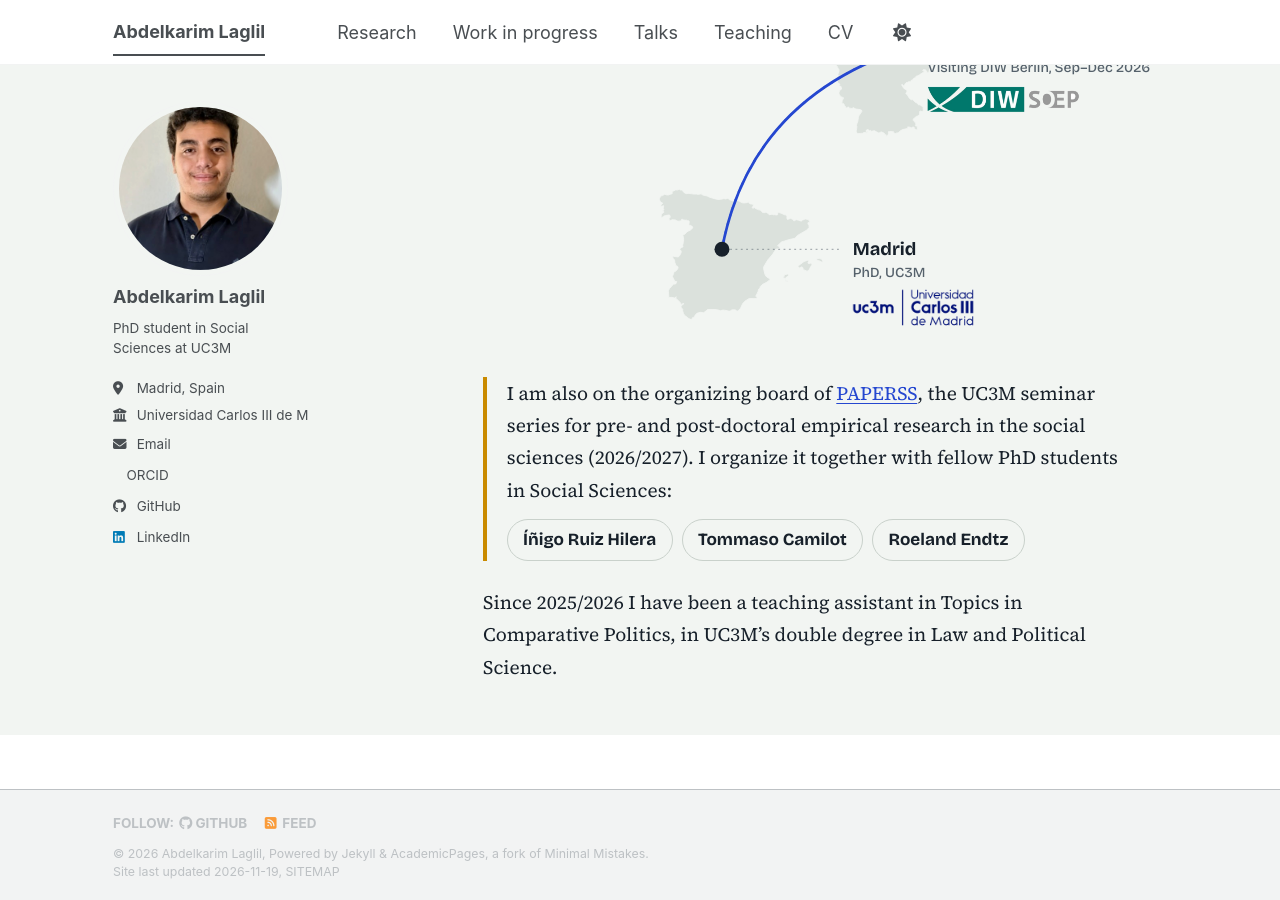
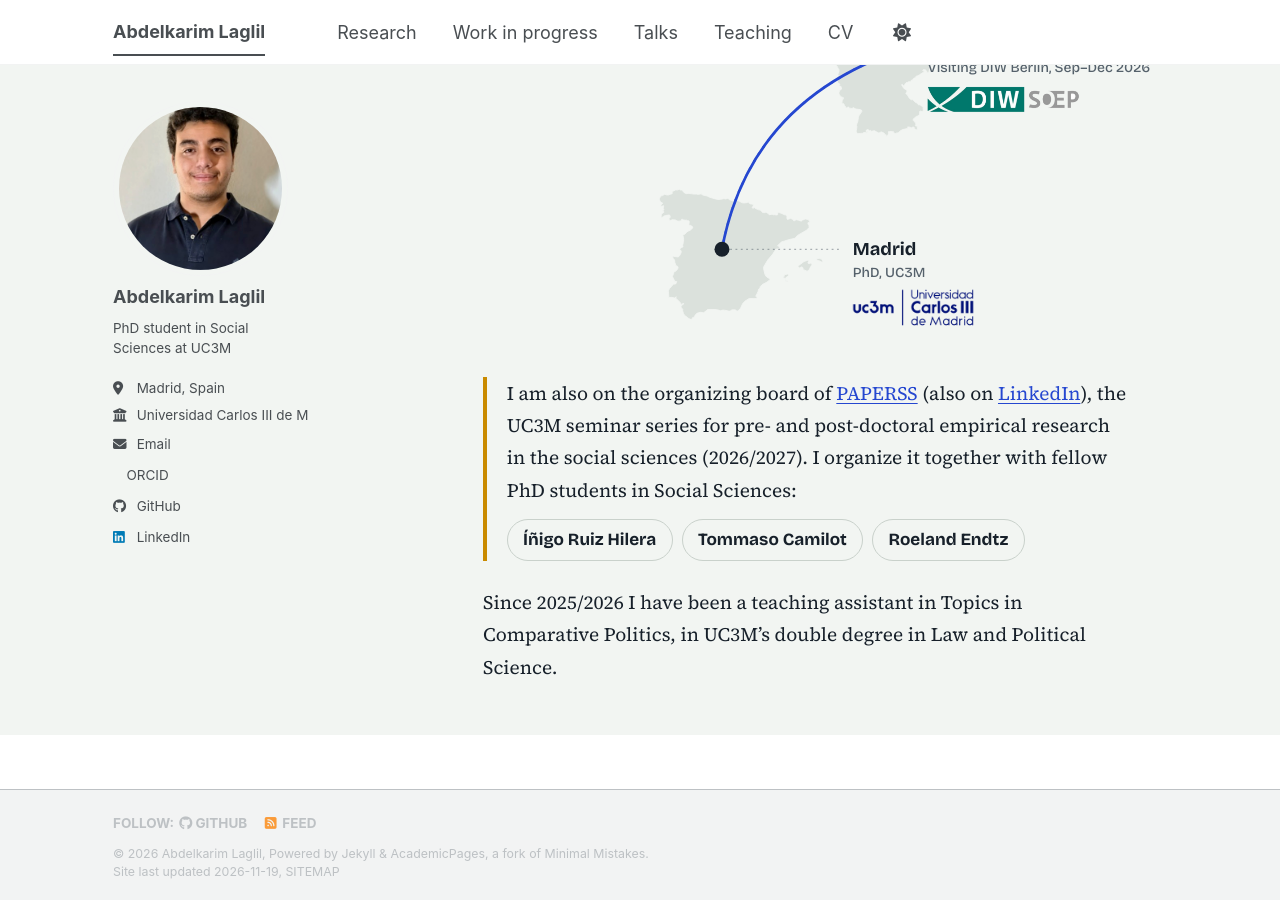
Before and after one commit to AbdelkarimLaglil/AbdelkarimLaglil.github.io, a Jekyll site: the page built from _pages/about.md, in a window 1280 px wide and 900 px high, scrolled down 716 px. Built offline with Jekyll 4.4.1, drawn with Linux system fonts in a browser that asks for light colours; a script bundle is joined from its source files by our own code; a style sheet for code colours, icons or effects is not loaded.

Commit message:
About: PAPERSS LinkedIn link
Co-Authored-By: Claude Sonnet 5.5 <noreply@anthropic.com>
Claude-Session: https://claude.ai/code/session_017vH5ZQkLibWayVuG7moGCB

```diff
--- a/_pages/about.md
+++ b/_pages/about.md
@@ -42,7 +42,7 @@ r.addEventListener('mouseenter',play);r.addEventListener('click',play);})();
 </script>
 
 <div class="lh-org">
-<p>I am also on the organizing board of <a href="https://sites.google.com/view/paperss-seminarseries/home">PAPERSS</a>, the UC3M seminar series for pre- and post-doctoral empirical research in the social sciences (2026/2027). I organize it together with fellow PhD students in Social Sciences:</p>
+<p>I am also on the organizing board of <a href="https://sites.google.com/view/paperss-seminarseries/home">PAPERSS</a> (also on <a href="https://www.linkedin.com/in/paperss-seminar-series-8a59b141a/">LinkedIn</a>), the UC3M seminar series for pre- and post-doctoral empirical research in the social sciences (2026/2027). I organize it together with fellow PhD students in Social Sciences:</p>
 <ul class="lh-people">
 <li><a href="https://uc3m.es/departamento-ciencias-sociales/media/departamento-ciencias-sociales/doc/archivo/doc_ruiz-inigo/cv---english.pdf">Íñigo Ruiz Hilera</a></li>
 <li><a href="https://www.uc3m.es/departamento-ciencias-sociales/media/departamento-ciencias-sociales/doc/archivo/doc_camilot-tommaso/t__camilot___cv-4.pdf">Tommaso Camilot</a></li>
```
